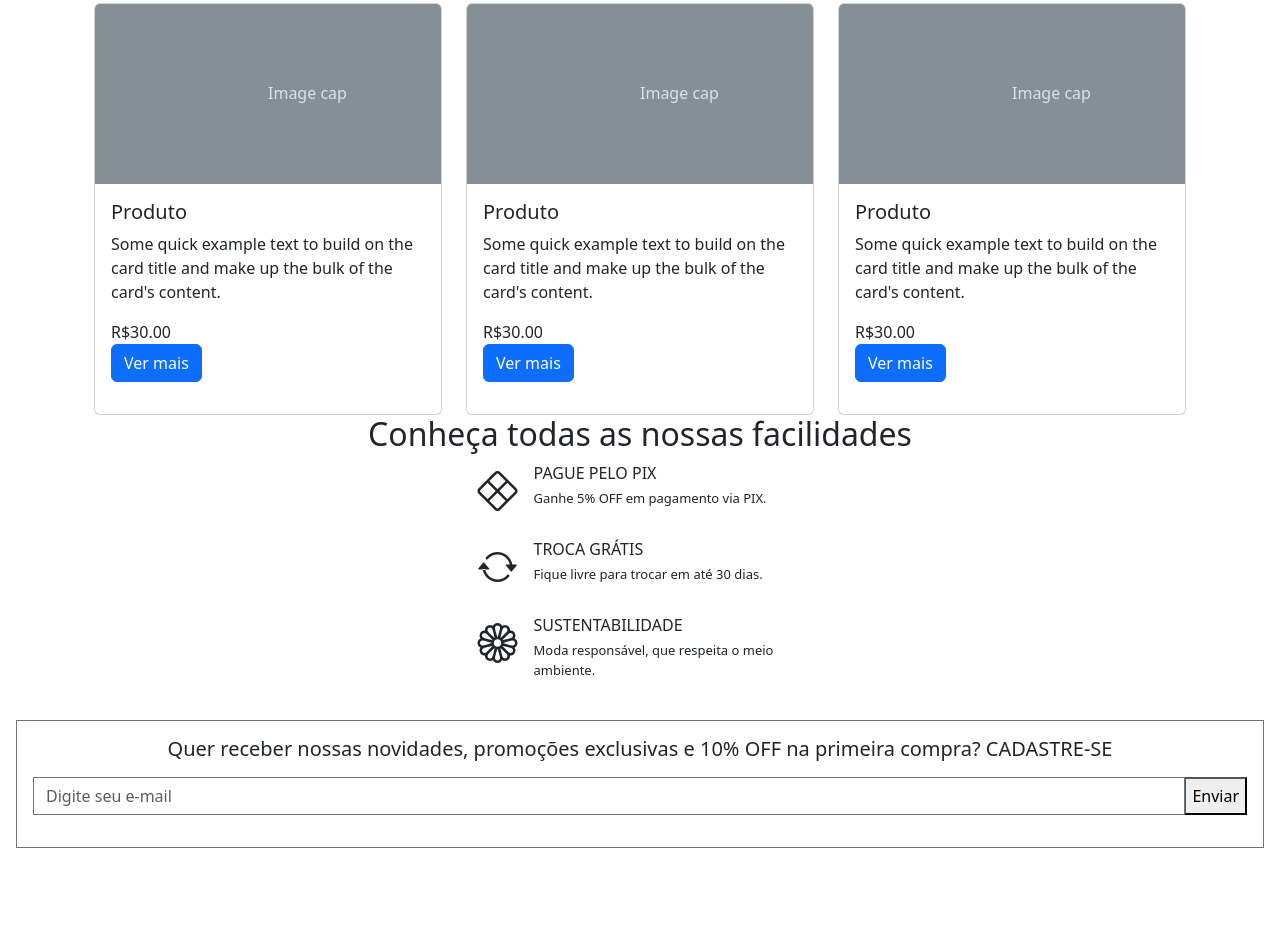
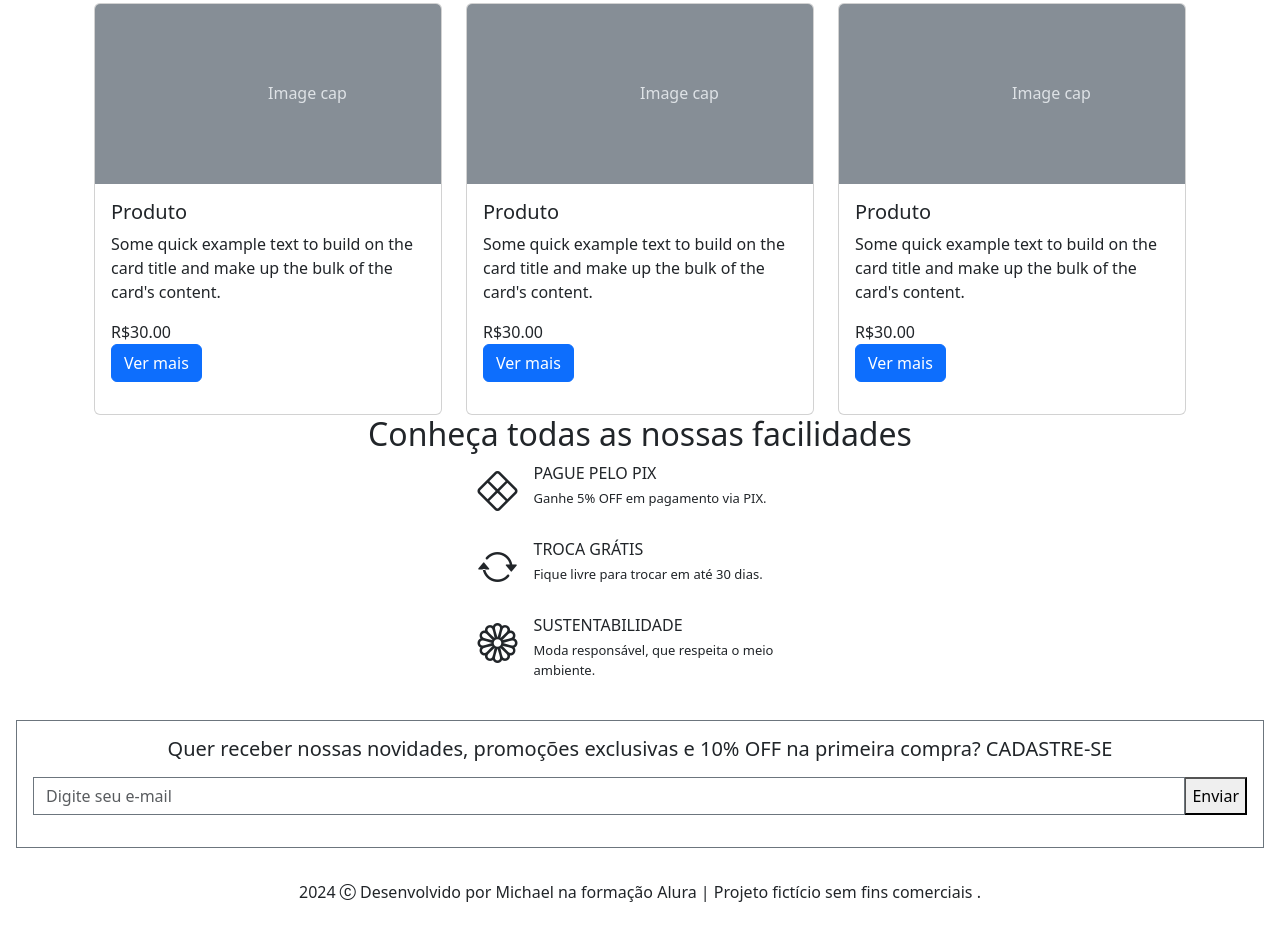
Before and after one commit to mtstechnologies/e-commerce-meteora, a plain HTML site: page index.html in a window 1280 px wide. Shown: the part 1484-2420 px from the top of the page. Before the commit the page ends 2348 px from the top, so only its background shows below. Drawn offline with nearby package versions, Linux system fonts and the light colour scheme.

Commit message:
Finished wareframe

```diff
--- a/index.html
+++ b/index.html
@@ -345,6 +345,9 @@
       </div>
    </form>
 
+   <footer class="text-center">
+      <p class="py-3">2024 <i class="bi bi-c-circle"></i> Desenvolvido por Michael na formação Alura | Projeto fictício sem fins comerciais .</p>
+   </footer>
    <script src="https://cdn.jsdelivr.net/npm/bootstrap@5.3.3/dist/js/bootstrap.bundle.min.js"
       integrity="sha384-YvpcrYf0tY3lHB60NNkmXc5s9fDVZLESaAA55NDzOxhy9GkcIdslK1eN7N6jIeHz"
       crossorigin="anonymous"></script>
```
